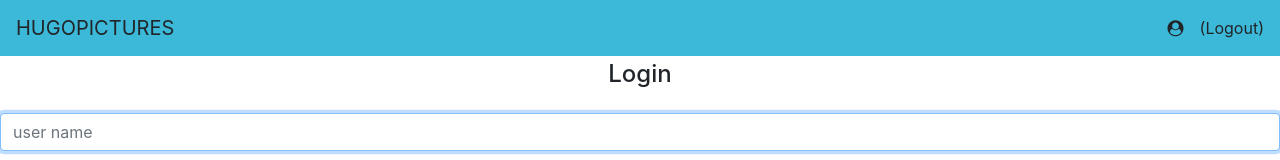
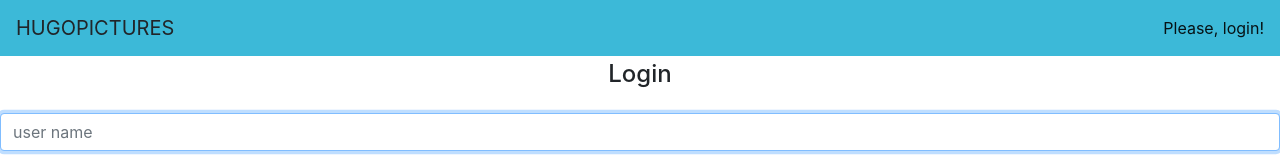
Before and after one commit to Hugo0307/hugopictures, an Angular app: page / in a window 1280 px wide. Shown: the top 160 px of the page. Built offline with nearby package versions, Linux system fonts and the light colour scheme.

Commit message:
resolvendo problema de mensagem Please, login não aparecer

```diff
--- a/src/app/core/header/header.component.ts
+++ b/src/app/core/header/header.component.ts
@@ -13,7 +13,7 @@ import { UserService } from './../user/user.service';
 
 export class HeaderComponent {
 
-  user$: Observable<User>;
+  user$: Observable<User | null>;
 
   constructor(
     private userService: UserService,
--- a/src/app/core/user/user.service.ts
+++ b/src/app/core/user/user.service.ts
@@ -10,7 +10,7 @@ import { User } from './user';
 export class UserService {
 
   /** O Behavior Subject vai pegar a informação do usuário e guardar até que alguém utilize a informação */
-  private userSubject = new BehaviorSubject<User>({id:0,name:'',email:''});
+  private userSubject = new BehaviorSubject<User | null>(null);
   private userName!: string;
 
   constructor(
@@ -37,7 +37,7 @@ export class UserService {
 
   logout() {
     this.tokenService.removeToken();
-    this.userSubject.next({id:0,name:'',email:''});
+    this.userSubject.next(null);
   }
 
   isLogged() {
```
